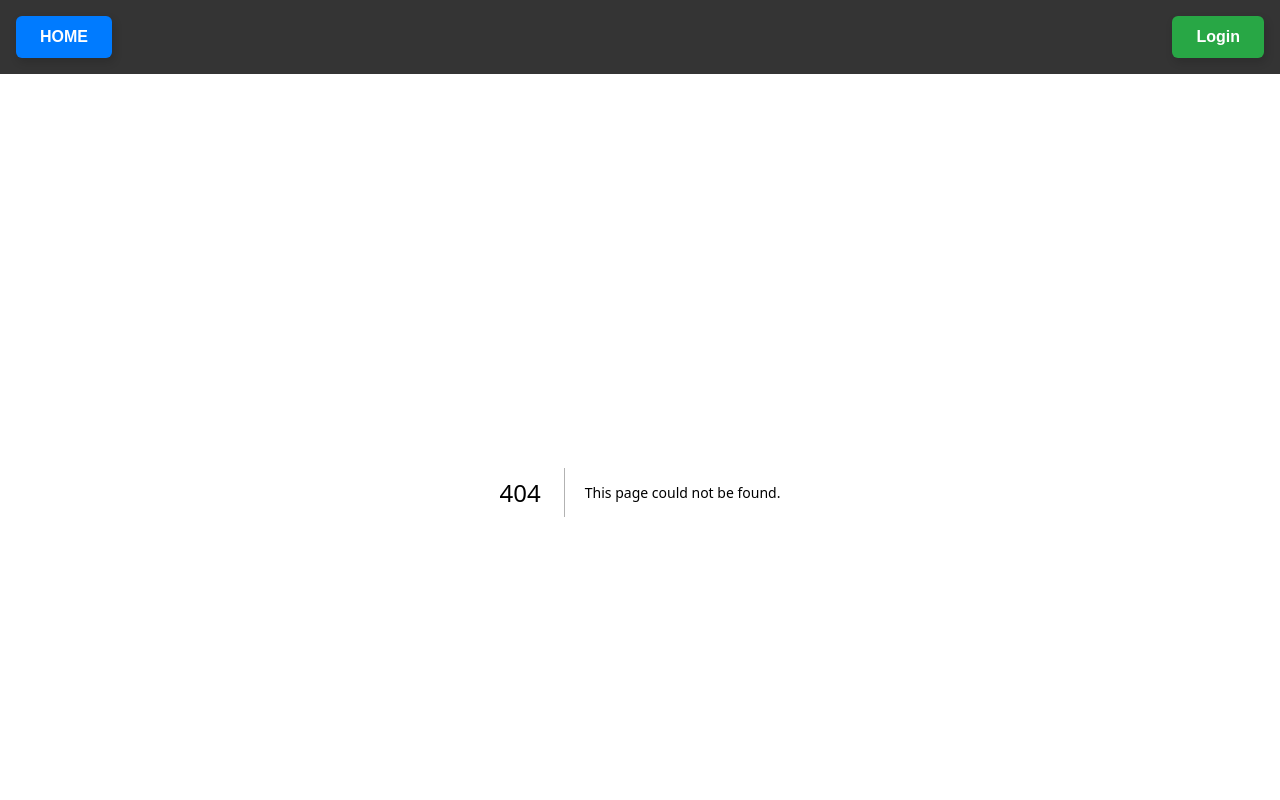
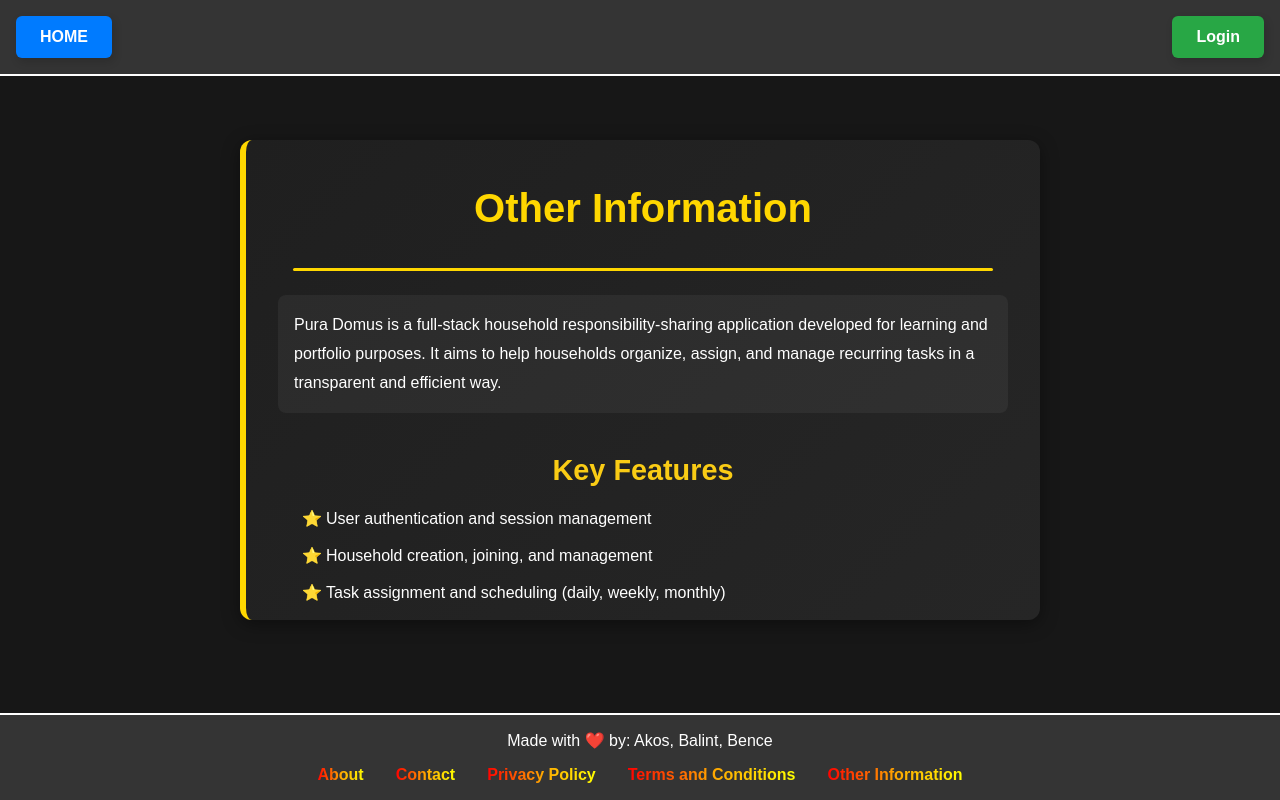
Before and after one commit to BenceV95/HousholdResponsibilitySharingApp, a Next.js app in the folder HouseholdResponsibilityApp_Frontend/: page /other-information in a window 1280 px wide. Before the commit this address had no page. Shown: the top 800 px of the page. Built offline with nearby package versions, Linux system fonts and the light colour scheme.

Commit message:
Add: Other Information page with app features, tech stack, roadmap and animated layout

```diff
--- /dev/null
+++ b/HouseholdResponsibilityApp_Frontend/app/other-information/OtherInfo.css
@@ -0,0 +1,99 @@
+.otherinfo-container {
+  background: linear-gradient(135deg, #1f1f1f, #262626);
+  color: #ffffff;
+  padding: 2rem;
+  max-width: 800px;
+  max-height: 60vh;
+  overflow-y: auto;
+  margin: 3rem auto 0rem auto;
+  border-left: 6px solid #ffd700;
+  border-radius: 12px;
+  box-shadow: 0 4px 18px rgba(0, 0, 0, 0.4);
+  line-height: 1.8;
+  animation: fadeIn 0.6s ease-in-out;
+  overflow-y: auto;
+  scrollbar-width: thin;
+}
+
+@keyframes fadeIn {
+  from {
+    opacity: 0;
+    transform: translateY(10px);
+  }
+  to {
+    opacity: 1;
+    transform: translateY(0);
+  }
+}
+
+.otherinfo-container h1 {
+  font-size: 2.5rem;
+  text-align: center;
+  margin-bottom: 1.5rem;
+  color: #ffd700;
+  position: relative;
+}
+
+.otherinfo-container h1::after {
+  content: "";
+  display: block;
+  width: 700px;
+  height: 3px;
+  background-color: #ffd700;
+  margin: 1.5rem auto 0 auto;
+  border-radius: 2px;
+}
+
+.otherinfo-container h2 {
+  font-size: 1.8rem;
+  margin-top: 2rem;
+  margin-bottom: 0.5rem;
+  color: #facc15;
+  text-align: center;
+}
+
+.otherinfo-container p {
+  background-color: rgba(255, 255, 255, 0.05);
+  padding: 1rem;
+  border-radius: 8px;
+  margin-bottom: 1rem;
+}
+
+.otherinfo-container ul {
+  padding-left: 1.5rem;
+  list-style: none;
+  margin-bottom: 1rem;
+}
+
+.otherinfo-container li {
+  margin-bottom: 0.5rem;
+  position: relative;
+  padding-left: 1.5rem;
+}
+
+.otherinfo-container li::before {
+  content: '⭐';
+  position: absolute;
+  left: 0;
+}
+
+.other-link {
+  color: #ffd700;
+  text-decoration: underline;
+  font-weight: bold;
+}
+
+.other-link:hover {
+  color: #ffcc00;
+}
+
+.otherinfo-container::-webkit-scrollbar {
+  width: 8px;
+}
+.otherinfo-container::-webkit-scrollbar-thumb {
+  background-color: #555;
+  border-radius: 4px;
+}
+.otherinfo-container::-webkit-scrollbar-track {
+  background: #2a2a2a;
+}
--- /dev/null
+++ b/HouseholdResponsibilityApp_Frontend/app/other-information/page.jsx
@@ -0,0 +1,70 @@
+import './OtherInfo.css';
+
+export default function OtherInformationPage() {
+  return (
+    <div className="otherinfo-container">
+      <h1>Other Information</h1>
+
+      <section>
+        <p>
+          Pura Domus is a full-stack household responsibility-sharing application developed for learning and portfolio
+          purposes. It aims to help households organize, assign, and manage recurring tasks in a transparent and efficient way.
+        </p>
+      </section>
+
+      <section>
+        <h2>Key Features</h2>
+        <ul>
+          <li>User authentication and session management</li>
+          <li>Household creation, joining, and management</li>
+          <li>Task assignment and scheduling (daily, weekly, monthly)</li>
+          <li>Interactive calendar for tracking tasks</li>
+          <li>User roles and permissions (Admin, Member, Guest)</li>
+          <li>Automated task distribution</li>
+        </ul>
+      </section>
+
+      <section>
+        <h2>Technology Stack</h2>
+        <ul>
+          <li>Frontend: Next.js, React, React Hook Form, React Big Calendar</li>
+          <li>Backend: ASP.NET Core, RESTful API</li>
+          <li>Database: PostgreSQL, Entity Framework Core</li>
+          <li>Authentication: JWT</li>
+          <li>Other: Docker, xUnit</li>
+        </ul>
+      </section>
+
+      <section>
+        <h2>Roadmap Highlights</h2>
+        <ul>
+          <li>Household invitations</li>
+          <li>Email or push notifications for task reminders</li>
+          <li>Task history and completion tracking</li>
+          <li>Mobile app design</li>
+          <li>Multi-language support</li>
+          <li>UI/UX enhancements</li>
+        </ul>
+      </section>
+
+      <section>
+        <h2>Disclaimer</h2>
+        <p>
+          This is a demo/learning project. All data is stored temporarily and is not intended for production use.
+          Please avoid entering real personal information.
+        </p>
+      </section>
+
+      <section>
+        <h2>Contact & Source</h2>
+        <p>
+          For any suggestions or feedback, please visit the{' '}
+          <a href="/contact" className="other-link">Contact</a> page or check out the project on{' '}
+          <a href="https://github.com/BenceV95/HousholdResponsibilitySharingApp" target="_blank" className="other-link">
+            GitHub
+          </a>.
+        </p>
+      </section>
+    </div>
+  );
+}
```
